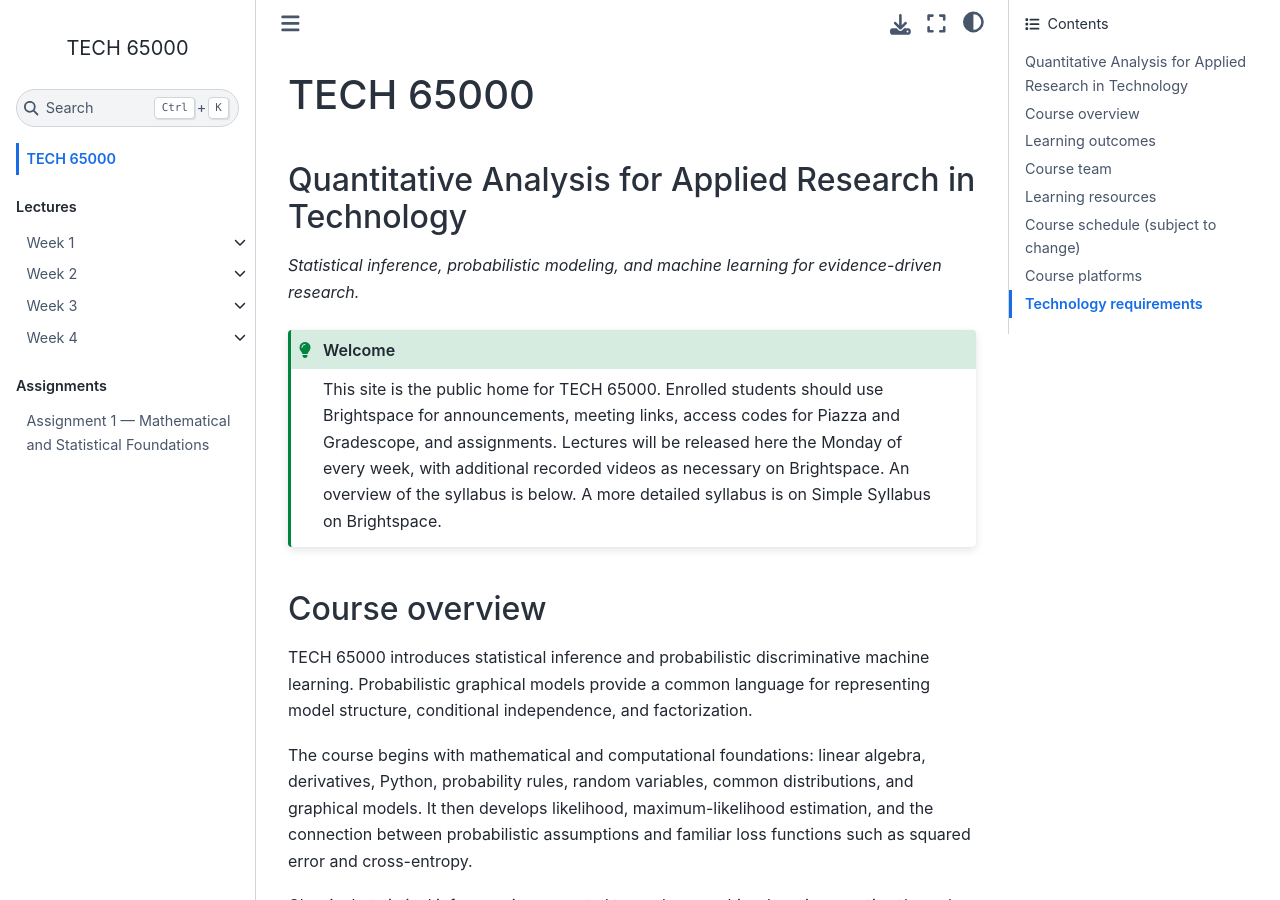
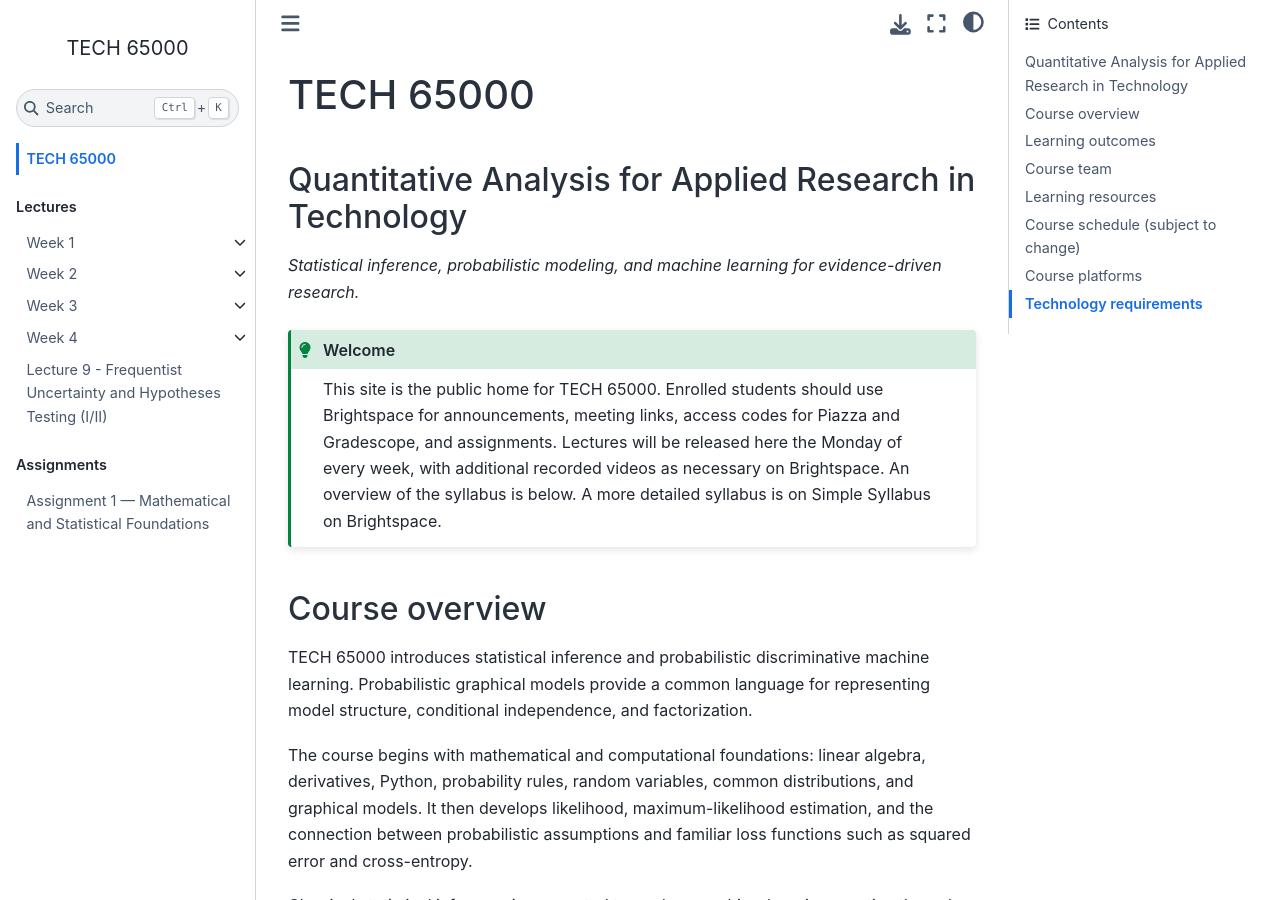
Before and after one commit to DTECH-650/DTECH-650.github.io, a Jupyter Book: the page built from index.md, in a window 1280 px wide and 900 px high. Built offline with Jupyter Book 1.0.4 settings and Sphinx 7.4.7 and the Sphinx Book theme 1.1.4, drawn with Linux system fonts in a browser that asks for light colours; pages that are not in the unit, such as notebooks, are missing from menus.

Commit message:
Add week 5 lecture

```diff
--- a/_toc.yml
+++ b/_toc.yml
@@ -23,10 +23,11 @@ parts:
         sections:
           - file: lectures/week4/lecture-7-frequentist-parameter-learning
           - file: lectures/week4/lecture-8-information-theory
-      # - file: lectures/week5/index
-      #   title: Week 5
-      #   sections:
-      #     - file: lectures/week5/lecture-9-sampling-statistics.md
+      - file: lectures/week5/index
+        title: Week 5
+        sections:
+          - file: lectures/week5/lecture-9-sampling-statistics.md
+          # - file: lectures/week5/lecture-10-hypothesis-testing.md
       # - file: lectures/bayesian
   - caption: Code
     chapters:
```
